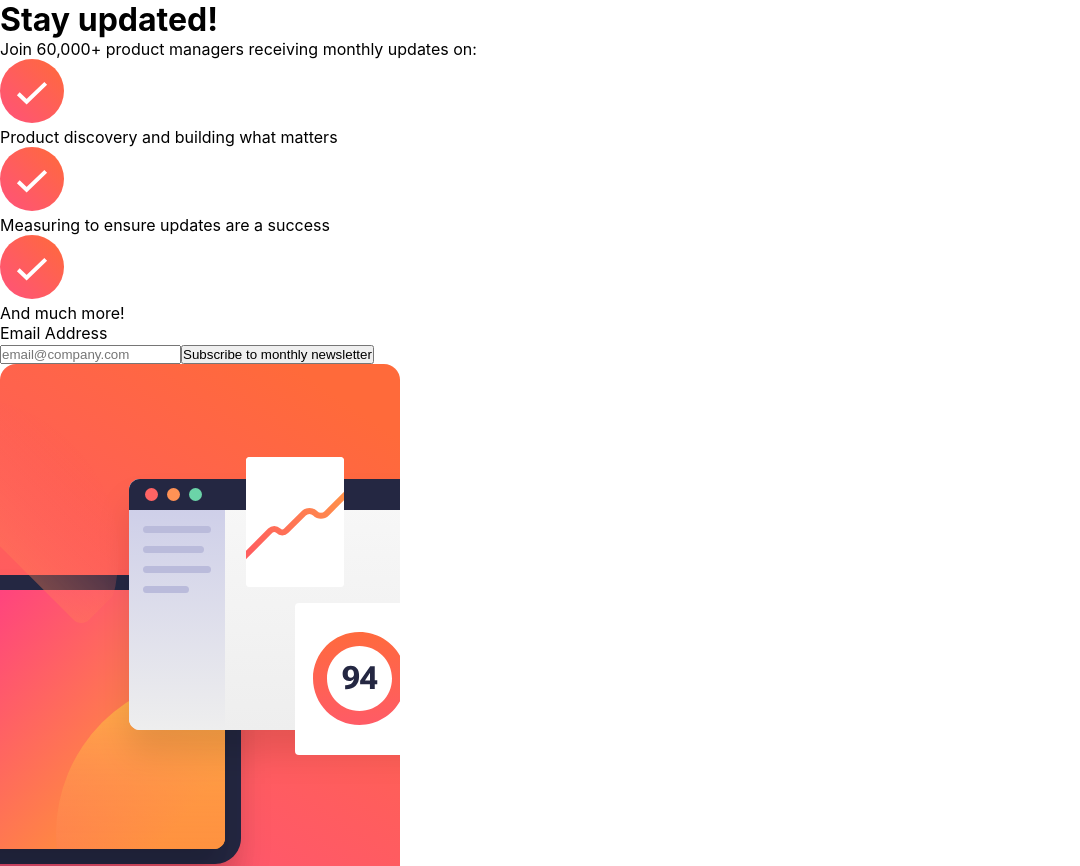
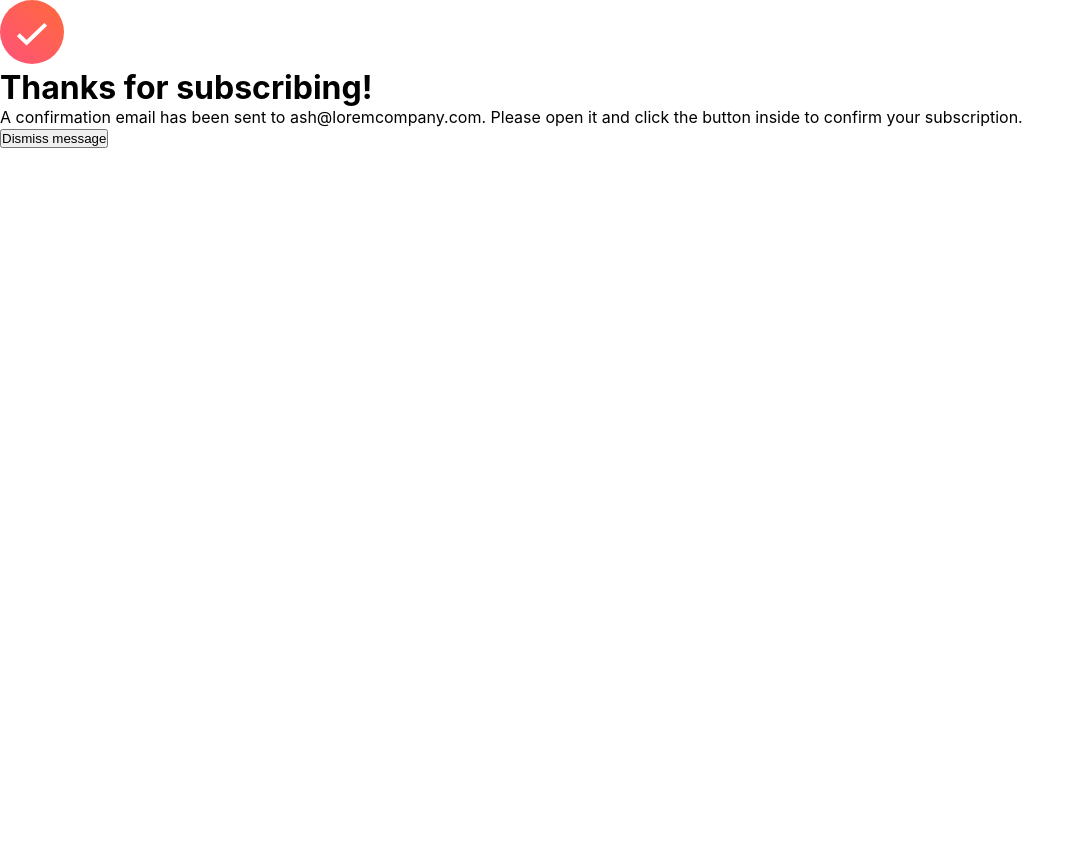
Before and after one commit to jyotirmoy-sinhababu/newsletter-signUp-form, a React (Create React App) app: page /next in a window 1280 px wide. Shown: the top 866 px of the page, without its empty margins (0-1080 px from the left). After the commit the page ends 800 px from the top, so only its background shows below. Built offline with nearby package versions, Linux system fonts and the light colour scheme.

Commit message:
routing added sucessfully

```diff
--- a/src/App.js
+++ b/src/App.js
@@ -4,13 +4,15 @@ import { Route, Routes } from 'react-router-dom';
 
 import Home from './page/home/Home';
 import Success from './page/success/Success';
+import Cnt from './page/container/Cnt';
 
 function App() {
   return (
     <div className='App'>
       <Routes>
-        <Route path='/' element={<Home />}>
-          <Route path='/home' index element={<Home />} />
+        <Route path='/' element={<Cnt />}>
+          <Route index element={<Home />} />
+          <Route path='/home' element={<Home />} />
           <Route path='/next' element={<Success />} />
         </Route>
       </Routes>
--- a/src/components/form/FormComp.jsx
+++ b/src/components/form/FormComp.jsx
@@ -71,7 +71,9 @@ const FormComp = () => {
             className='email'
             placeholder='email@company.com'
           />
-          <button type='submit'>Subscribe to monthly newsletter</button>
+          <button className='frm-btn' type='submit'>
+            Subscribe to monthly newsletter
+          </button>
         </form>
       </div>
     </div>
--- /dev/null
+++ b/src/page/container/Cnt.js
@@ -0,0 +1,12 @@
+import React from 'react';
+import { Outlet } from 'react-router-dom';
+
+const Cnt = () => {
+  return (
+    <div>
+      <Outlet />
+    </div>
+  );
+};
+
+export default Cnt;
--- a/src/page/success/Success.jsx
+++ b/src/page/success/Success.jsx
@@ -1,8 +1,14 @@
 import React from 'react';
+import { useNavigate } from 'react-router-dom';
 
 import success from '../../assests/img/icon-success.svg';
 
 const Success = () => {
+  const handleClick = () => {
+    navigate('/home');
+  };
+
+  const navigate = useNavigate();
   return (
     <div>
       <div>
@@ -14,7 +20,7 @@ const Success = () => {
         </p>
       </div>
       <div>
-        <button>Dismiss message</button>
+        <button onClick={handleClick}>Dismiss message</button>
       </div>
     </div>
   );
```
